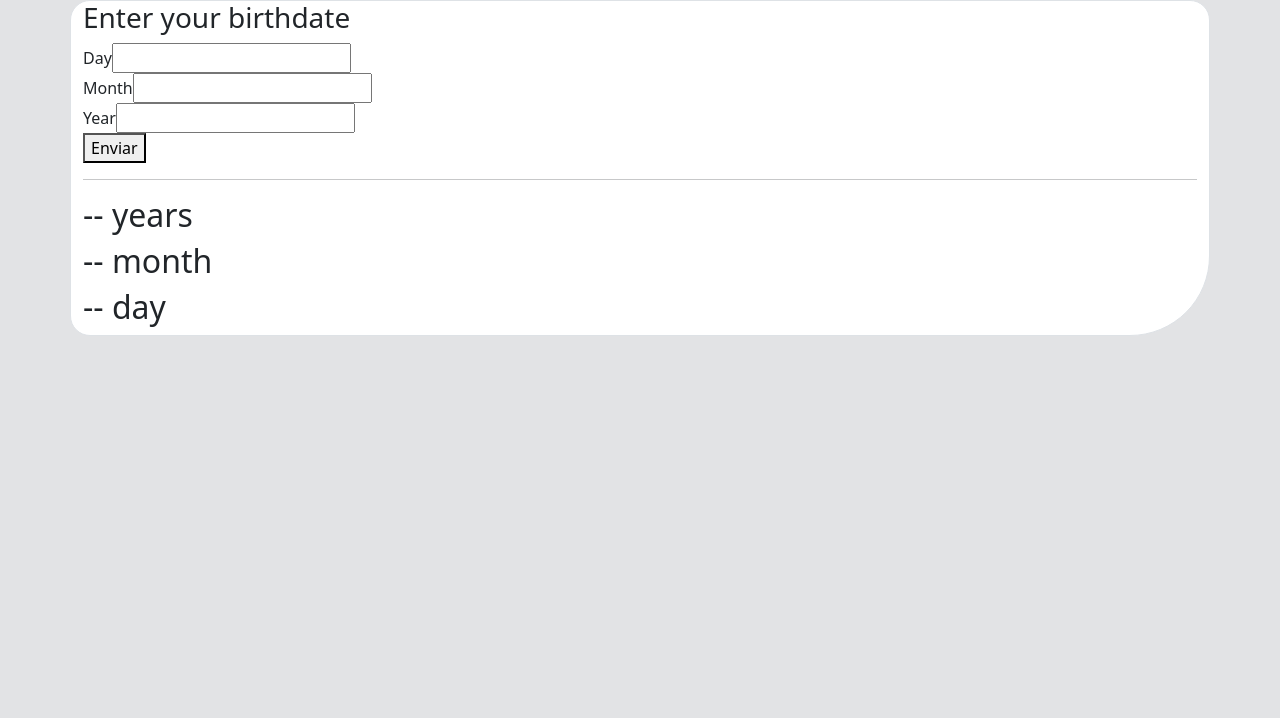
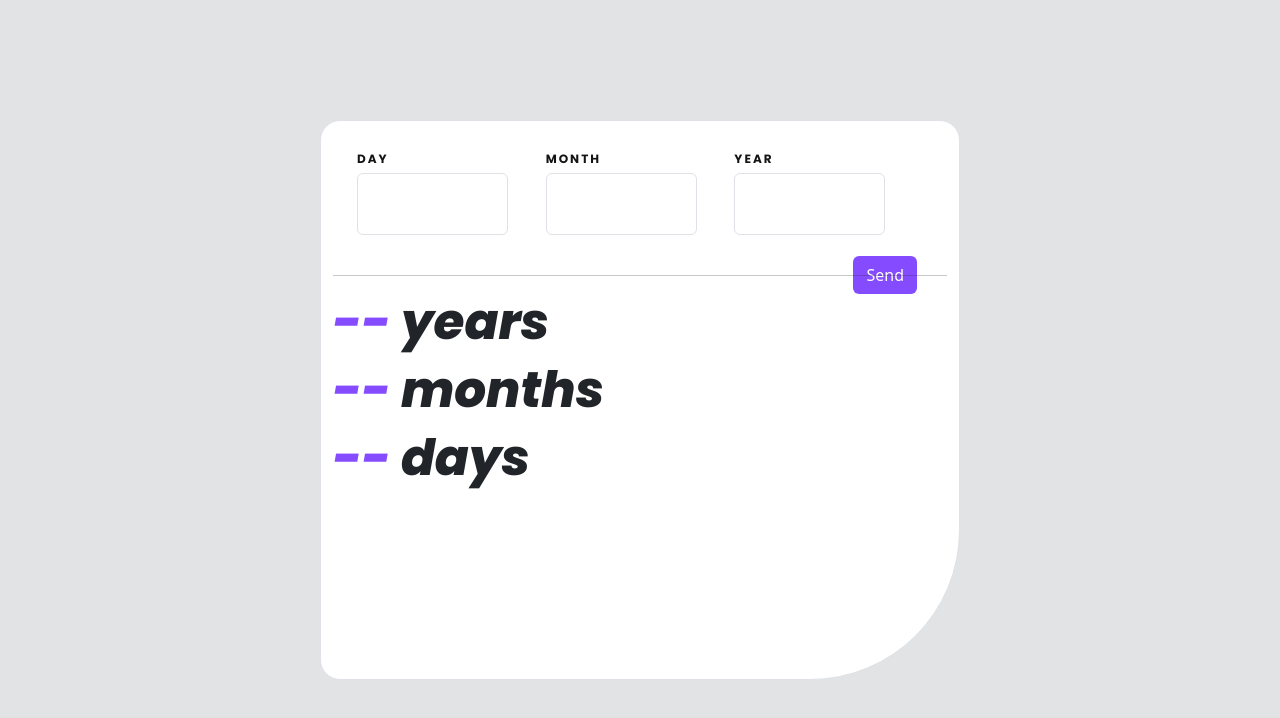
Before and after one commit to GBalatti9/age-calculator-app, a React (Vite) app: page / in a window 1280 px wide. Shown: the top 718 px of the page. Built offline with nearby package versions, Linux system fonts and the light colour scheme.

Commit message:
Adding styles

```diff
--- a/src/components/Container.jsx
+++ b/src/components/Container.jsx
@@ -8,8 +8,8 @@ export const Container = () => {
     const { onFormSubmit, birthDate } = handleInputs();
 
     return (
-        <div className="bg-secondary-subtle bg-size">
-            <div className="container bg-white border custom-border-radius">
+        <div className="bg-secondary-subtle bg-size d-flex align-items-center justify-content-center">
+            <div className="container bg-white border custom-border-radius size">
                 <Form onFormSubmit={onFormSubmit} />
                 <hr />
                 <Result birthDate={birthDate} />
--- a/src/components/Form.jsx
+++ b/src/components/Form.jsx
@@ -8,26 +8,31 @@ export const Form = ({ onFormSubmit }) => {
 
     return (
         <>
-        <h3>Enter your birthdate</h3>
-        <form action="" onSubmit={onFormSubmit}>
+        <form action="" onSubmit={onFormSubmit} className="d-flex p-4 form-width align-items-center custom-form">
             <div>
-            <label htmlFor="day">Day</label>
-            <input type="number" name="day" id="day" max="31" onInput={ onCheckInputs }/>
+            <label htmlFor="day" className="text-uppercase light-grey custom-label">Day</label>
             <br />
+            <input type="number" name="day" id="day" max="31" onInput={ onCheckInputs } className="form-control input-font input-width"/>
+            {/* <br /> */}
             { errors.day }
             </div>
             <div>
-            <label htmlFor="Month">Month</label>
-            <input type="number" name="month" id="month" max={12} onInput={ onCheckInputs }/>
+            <label htmlFor="Month" className="text-uppercase light-grey custom-label">Month</label>
+            <br />
+            <input type="number" name="month" id="month" max={12} onInput={ onCheckInputs } className="form-control input-font input-width"/>
             { errors.month }
             </div>
             <div>
-            <label htmlFor="Year">Year</label>
-            <input type="number" name="year" id="year" max={2023} onInput={ onCheckInputs }/>
+            <label htmlFor="Year" className="text-uppercase light-grey custom-label">Year</label>
+            <br />
+            <input type="number" name="year" id="year" max={2023} onInput={ onCheckInputs } className="form-control input-font input-width"/>
             { errors.year }
             </div>
 
-            <button> Enviar </button>
+            <div className="btn-container">
+            <button className="btn bg-purple custom-btn"> Send </button>
+            </div>
+
         </form>
         </>
     )
--- a/src/components/Result.jsx
+++ b/src/components/Result.jsx
@@ -4,9 +4,15 @@ export const Result = ({ birthDate }) => {
     let { year, day, month } = birthDate;
     return (
         <>
-        <h2> { year } years </h2>
-        <h2> { month } month </h2>
-        <h2> { day } day </h2>
+            <h2 className="font">
+                <span className="purple">{year} </span>
+                years </h2>
+            <h2 className="font">
+                <span className="purple">{month} </span>
+                months </h2>
+            <h2 className="font">
+                <span className="purple">{day} </span>
+                days </h2>
         </>
     )
 }
--- a/src/styles.css
+++ b/src/styles.css
@@ -1,8 +1,70 @@
-.bg-size{
+@import url('https://fonts.googleapis.com/css2?family=Bebas+Neue&family=Montserrat:ital,wght@0,400;0,600;0,800;1,400&family=Poppins:ital,wght@0,400;0,700;0,800;1,800&family=Roboto:wght@300;500;900&display=swap');
+
+.bg-size {
     width: 100vw;
     height: 100vh;
 }
 
-.custom-border-radius{
-    border-radius: 20px 20px 80px 20px;
+.custom-border-radius {
+    border-radius: 20px 20px 150px 20px;
 }
+
+.purple {
+    color: hsl(259, 100%, 65%);
+}
+
+.bg-purple{
+    background-color: hsl(259, 100%, 65%);
+    color: white;
+}
+
+.font{
+    font-family: 'Poppins', sans-serif;
+    font-weight: 800;
+    font-style: italic;
+    font-size: 50px;
+}
+
+.input-font{
+    font-size: 32px;
+    font-family: 'Poppins', sans-serif;
+    font-weight: 700;
+}
+
+.input-width{
+    width: 80%;
+}
+
+.size{
+    height: 70vh;
+    width: 50%;
+}
+
+.custom-form {
+    position: relative;
+    /* border: 1px solid blue; */
+}
+
+.custom-btn{
+    position: absolute;
+    right: 30px;
+    bottom: -35px;
+    opacity: 100%;
+}
+
+.btn:hover{
+    background-color: white;
+    color: hsl(259, 100%, 65%);
+}
+
+.light-grey{
+    font-family: 'Poppins', sans-serif;
+    color: hsl(0, 0%, 8%);
+    font-weight: 700;
+}
+
+.custom-label{
+    padding-bottom: 5px;
+    font-size: 12px;
+    letter-spacing: 2px;
+}
```
